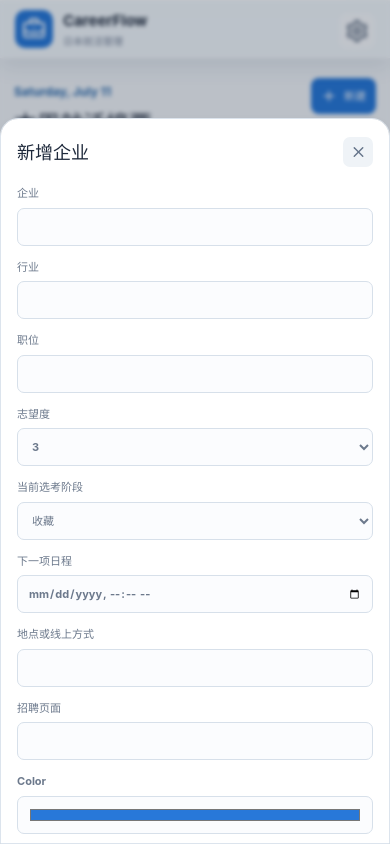
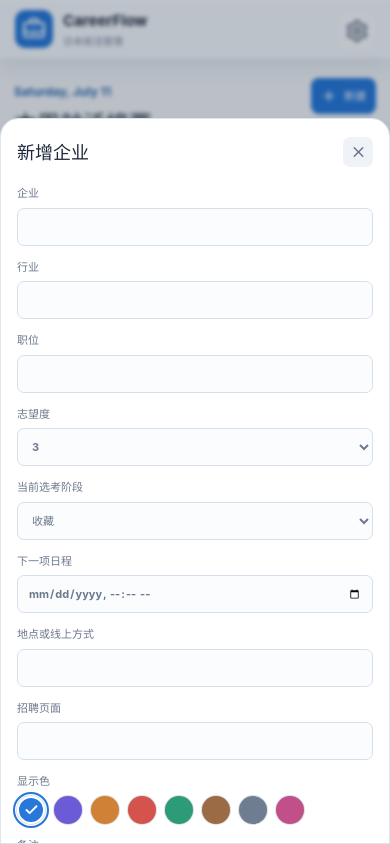
Before and after one commit to mahirun019-dev/todo-apple-mobile, a React (Vite) app: page / in a window 390 px wide. Both pictures are taken after a click on the button "新建". Shown: the top 844 px of the page. Built offline with nearby package versions, Linux system fonts and the light colour scheme.

Commit message:
Polish mobile form actions and empty state

```diff
--- a/src/App.tsx
+++ b/src/App.tsx
@@ -2143,6 +2143,8 @@ function CompanyForm({
   close: () => void;
   save: any;
 }) {
+  const colors = ["#2878d9", "#6b5bd6", "#d18135", "#d4534d", "#2d9b78", "#9a6b44", "#6e7d91", "#c04f8a"];
+  const [color, setColor] = useState(initial?.color || colors[0]);
   return (
     <Modal title={initial ? t.edit : t.addCompany} close={close}>
       <form className="form-grid" onSubmit={save}>
@@ -2193,12 +2195,11 @@ function CompanyForm({
           <input name="url" type="url" defaultValue={initial?.careersUrl} />
         </label>
         <label>
-          <span>Color</span>
-          <input
-            name="color"
-            type="color"
-            defaultValue={initial?.color || "#2878d9"}
-          />
+          <span>{t.language === "言語" ? "表示色" : t.language === "Language" ? "Display color" : "显示色"}</span>
+          <input name="color" type="hidden" value={color} readOnly />
+          <div className="color-swatches" role="radiogroup" aria-label={t.language === "言語" ? "表示色" : "Display color"}>
+            {colors.map((value) => <button type="button" key={value} className={`color-swatch ${color === value ? "active" : ""}`} style={{ background: value }} aria-label={value} aria-pressed={color === value} onClick={() => setColor(value)}>{color === value && <Check />}</button>)}
+          </div>
         </label>
         <label className="wide">
           <span>{t.notes}</span>
--- a/src/index.css
+++ b/src/index.css
@@ -1420,6 +1420,15 @@ textarea:focus-visible {
   font-weight: 750;
 }
 @media (max-width: 760px) {
+  .form-actions { display: grid; grid-template-columns: repeat(2, minmax(0, 1fr)); gap: 12px; width: 100%; margin-top: 4px; }
+  .form-actions > button { min-width: 0; min-height: 48px; height: 48px; padding: 0 12px; border-radius: 12px; font-size: 14px; font-weight: 700; line-height: 1; }
+  .form-actions > button:not(.primary) { color: #526176; background: #edf2f6; }
+  .form-actions > .primary { color: #fff; background: #2477d9; }
+  .next-class .empty-small { width: 100%; padding: 24px 16px; }
+  .next-class .empty-small p { width: min(100%, 300px); max-width: 300px; white-space: normal; overflow-wrap: normal; word-break: normal; }
+  .color-swatches { align-items: center; }
+  .color-swatch { display: grid; place-items: center; flex: 0 0 28px; }
+  .color-swatch svg { width: 15px; color: #fff; stroke-width: 3; }
   .next-class .empty-small { min-height: 190px; align-content: center; }
   .empty-small strong, .empty-small .primary { white-space: nowrap; }
   .empty-small .primary { min-width: 140px; min-height: 48px; padding-inline: 16px; }
@@ -2059,4 +2068,13 @@ html.keyboard-open .career-mobile-nav {
   .career-app .metric { min-height: 66px; padding: 9px; }
   .career-app .metric strong { font-size: 18px; }
   .career-app .metric span { font-size: 9px; }
-}
+  .form-actions { display: grid; grid-template-columns: repeat(2, minmax(0, 1fr)); gap: 12px; width: 100%; margin-top: 4px; }
+  .form-actions > button { min-width: 0; min-height: 48px; height: 48px; padding: 0 12px; border-radius: 12px; font-size: 14px; font-weight: 700; line-height: 1; }
+  .form-actions > button:not(.primary) { color: #526176; background: #edf2f6; }
+  .form-actions > .primary { color: #fff; background: #2477d9; }
+  .next-class .empty-small { width: 100%; padding: 24px 16px; }
+  .next-class .empty-small p { width: min(100%, 300px); max-width: 300px; white-space: normal; overflow-wrap: normal; word-break: normal; }
+  .color-swatches { align-items: center; }
+  .color-swatch { display: grid; place-items: center; flex: 0 0 28px; }
+  .color-swatch svg { width: 15px; color: #fff; stroke-width: 3; }
+}
```
